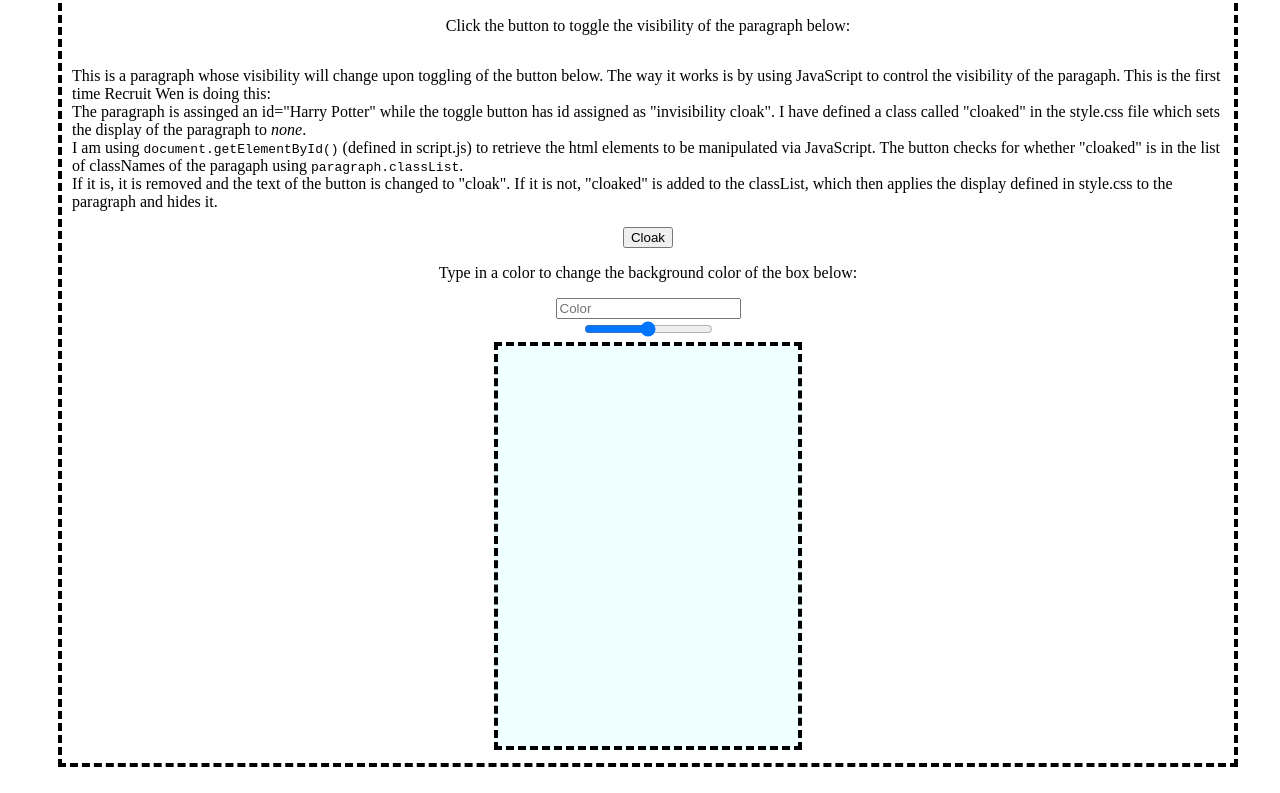
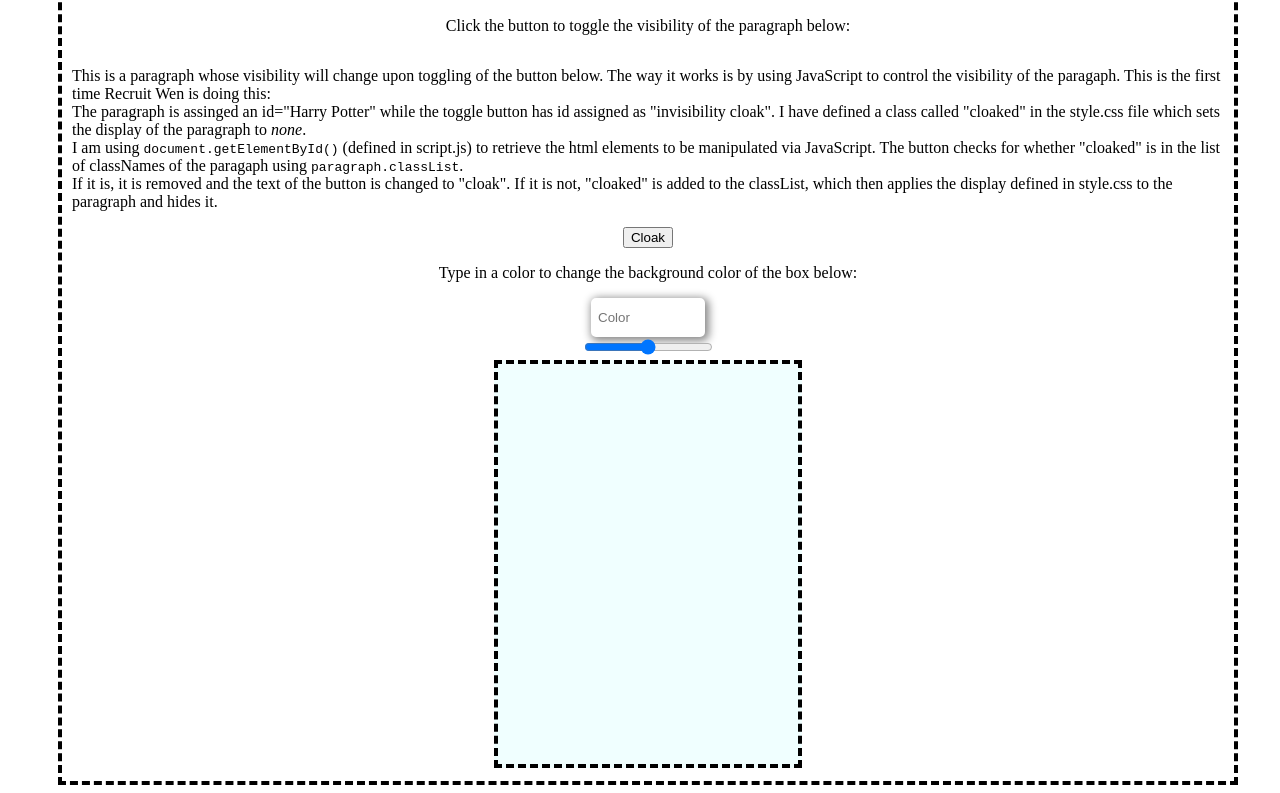
Before and after one commit to wenyitan/html_css_express, a website: page public/index.html in a window 1280 px wide. Shown: the part 101-894 px from the top of the page. Drawn offline with Linux system fonts and the light colour scheme.

Commit message:
readd back .gitignore, add animation and input validation to color text field

```diff
--- a/package.json
+++ b/package.json
@@ -9,6 +9,8 @@
   "author": "",
   "license": "ISC",
   "dependencies": {
-    "express": "^4.18.3"
+    "express": "^4.18.3",
+    "mysql": "^2.18.1",
+    "mysql2": "^3.9.2"
   }
 }
--- a/public/index.html
+++ b/public/index.html
@@ -14,7 +14,7 @@
 
         <button id="invisibility cloak" onclick="cloakParagraph()">Cloak</button>
         <p>Type in a color to change the background color of the box below:</p>
-        <input id="color-input" type="text" placeholder="Color" onchange="changeColor()"/>
+        <input id="color-input" class="input" pattern="[A-Za-z]+" type="text" placeholder="Color" onchange="changeColor()"/>
         <input id="padding-slider" type="range" min="0" max="100" value="50" onchange="changePadding()"/>
         <div class="color-box"></div>
     </div>
--- a/public/style.css
+++ b/public/style.css
@@ -31,3 +31,42 @@
 .cloaked {
     display: none;
 }
+
+.input {
+    height: 25px;
+    width: 100px;
+    padding: 5px;
+    color: dimgray;
+    box-shadow: 2px 2px 8px 2px #888888;
+    border-radius: 5px;
+    border: 2px solid white
+}
+
+.input:focus {
+    border: 2px solid white;
+    outline: none
+}
+
+.input:invalid {
+    color: red;
+    animation: errorshake 0.4s forwards;
+    border-radius: 5px;
+}
+@keyframes errorshake {
+    25% {
+        transform: translateX(5px);
+        border: 2px solid red
+    }
+    50% {
+        transform: translate(-5px);
+        border: 2px solid white
+    }
+    75% {
+        transform: translateX(5px);
+        border: 2px solid red
+    }
+    100% {
+        transform: translate(-5px);
+        border: 2px solid white
+    }
+}
```
Also changed, not shown: 2 other files.
